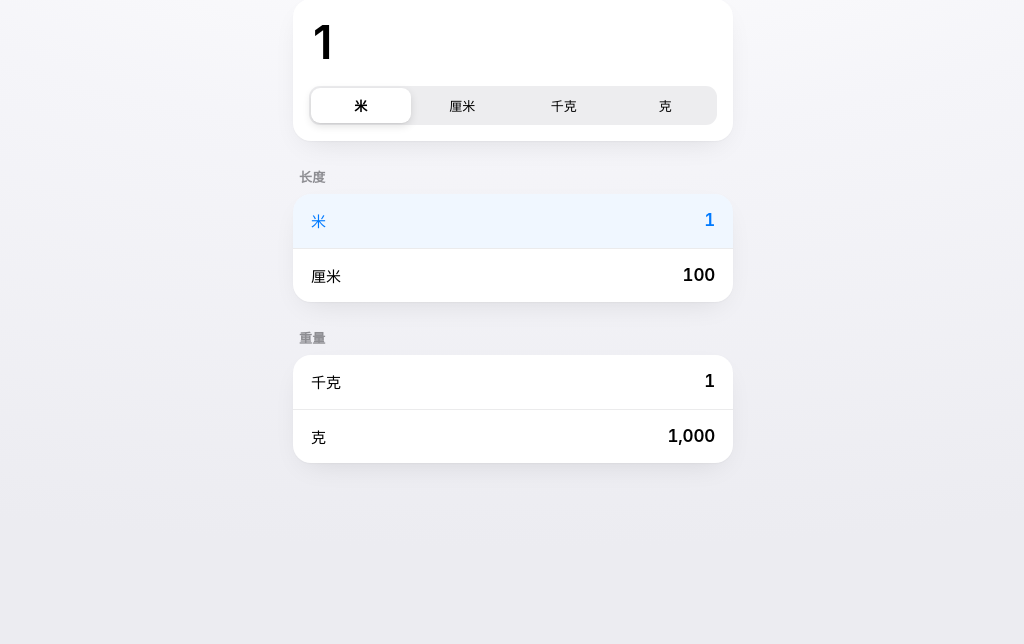
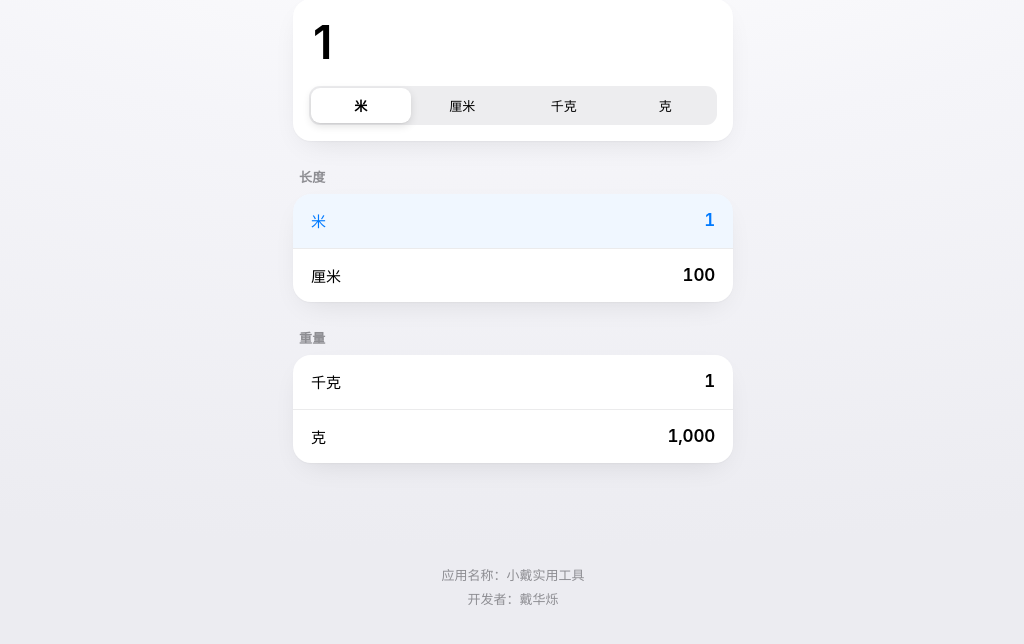
Before and after one commit to daihuashuo/dai-tools, a plain HTML site: page index.html in a window 1280 px wide. Shown: the part 92-736 px from the top of the page, without its empty margins (127-1151 px from the left). Drawn offline with Linux system fonts and the light colour scheme.

```diff
--- a/index.html
+++ b/index.html
@@ -405,5 +405,12 @@
   render();
 })();
 </script>
+
+ <!-- 开发者信息（用于华为审核证明关联性） -->
+<div style="text-align: center; padding: 20px; margin-top: 30px; font-size: 13px; color: #8e8e93; font-family: -apple-system, BlinkMacSystemFont, sans-serif; line-height: 1.6;">
+    <p style="margin: 4px 0;">应用名称：小戴实用工具</p>
+    <p style="margin: 4px 0;">开发者：戴华烁</p>
+</div>
+
 </body>
 </html>
```
